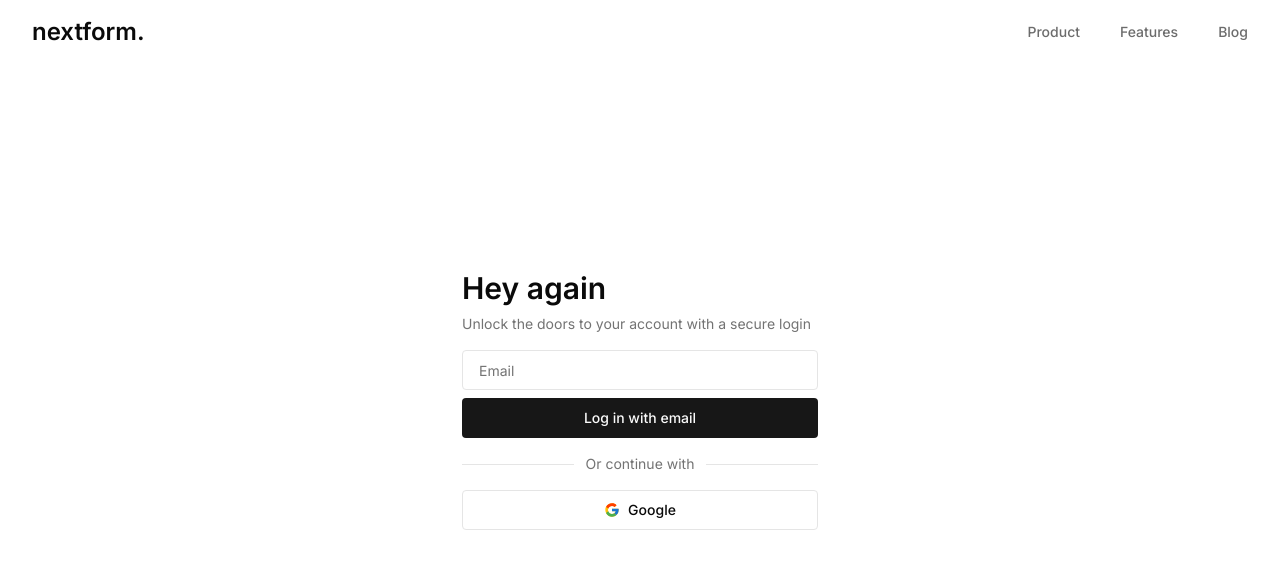
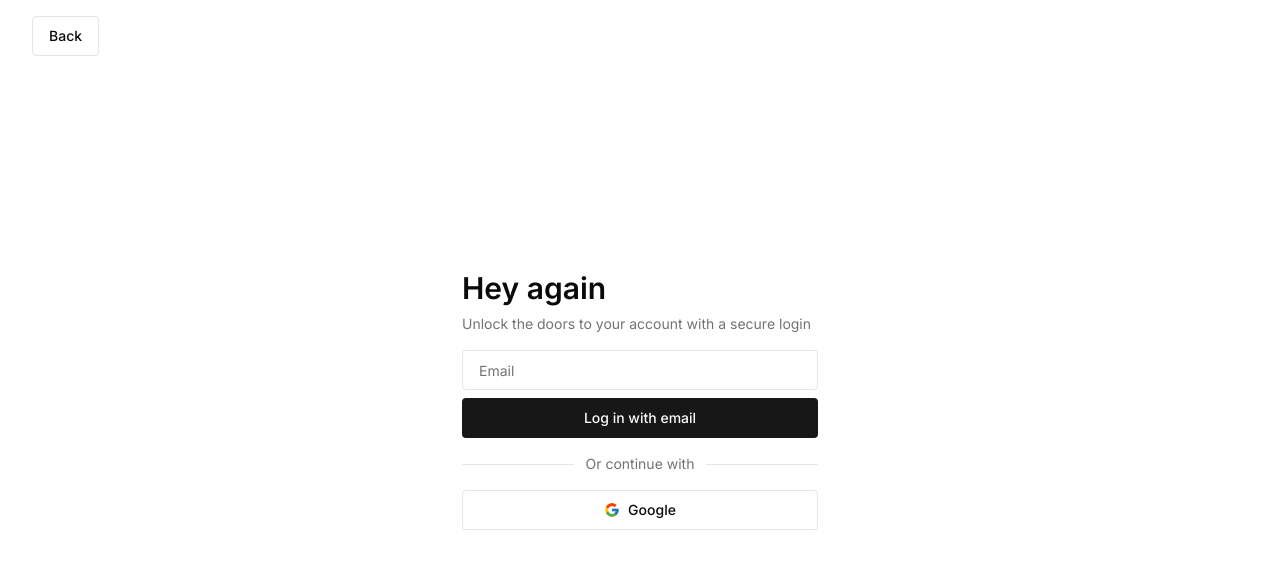
Before and after one commit to truongdinhthien/nextjs-learning, a Next.js app: page /login in a window 1280 px wide. Shown: the top 568 px of the page. Built offline with nearby package versions, Linux system fonts and the light colour scheme.

Commit message:
chore: change folder for auth page

```diff
--- /dev/null
+++ b/src/app/(auth)/layout.tsx
@@ -0,0 +1,24 @@
+import { buttonVariants } from '@/components/ui/button';
+import Link from 'next/link';
+
+type LayoutProps = Readonly<{ children: React.ReactNode }>;
+
+export default function Layout({ children }:LayoutProps) {
+  return (
+    <div className="min-h-screen flex flex-col">
+      <header className="h-16 py-4 relative z-10">
+        <div className="container">
+          <div className="flex items-center justify-between gap-4">
+            <Link
+              href="/"
+              className={buttonVariants({ variant: 'outline' })}
+            >
+              Back
+            </Link>
+          </div>
+        </div>
+      </header>
+      <main className="flex-1 basis-0">{children}</main>
+    </div>
+  );
+}
--- a/src/app/(landing)/(auth)/login/page.tsx
+++ b/src/app/(auth)/login/page.tsx
@@ -1,7 +1,6 @@
 import { Icons } from '@/components/icons';
 import { Button } from '@/components/ui/button';
 import { Input } from '@/components/ui/input';
-import React from 'react';
 
 function LoginPage() {
   return (
```
